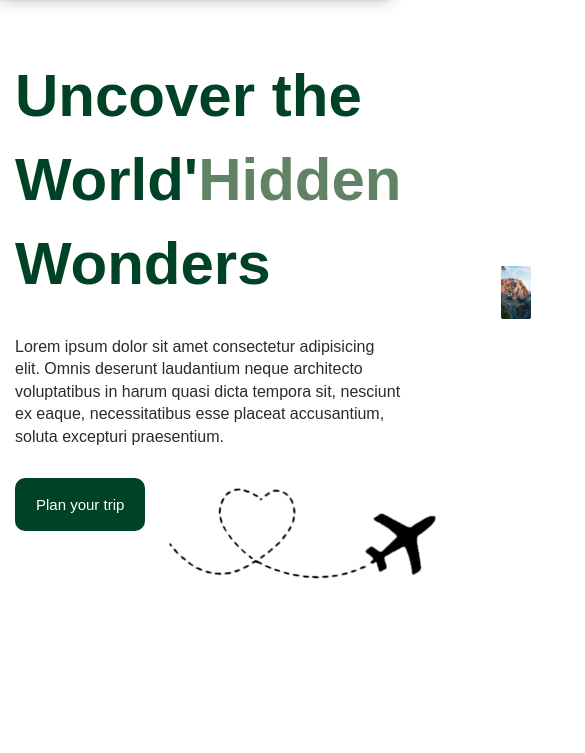
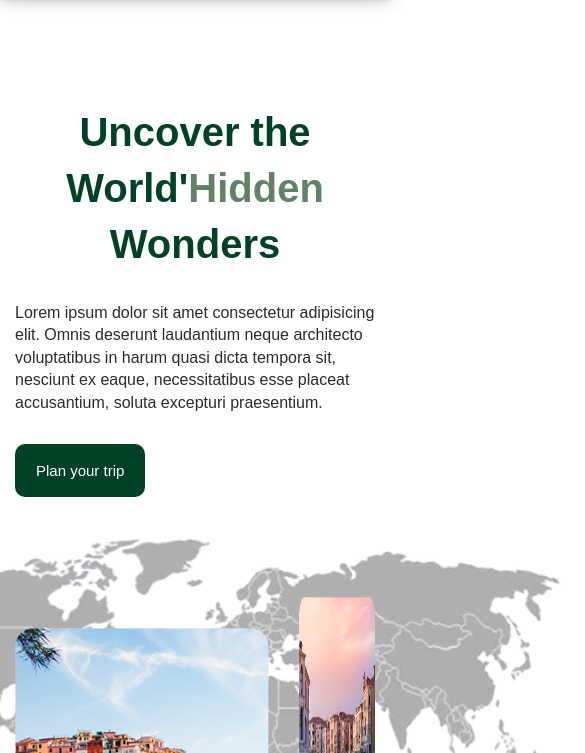
Before and after one commit to kokoy-brtbrt/Basic-BeyoundBoarders, a plain HTML site: page index.html in a window 390 px wide. Shown: the part 91-844 px from the top of the page, 585 px wide, since content can reach past the window. Drawn offline with Linux system fonts and the light colour scheme.

Commit message:
banner 100%

```diff
--- a/style.css
+++ b/style.css
@@ -122,6 +122,8 @@ img {
     width:100%;
     background: var(--light);
     box-shadow: rgba(14, 30, 37, 0.12) 0px 2px 4px 0px, rgba(14, 30, 37, 0.32) 0px 2px 16px 0px;
+    z-index:999;
+
 }
 .header .header_wrapper{
     display: flex;
@@ -207,7 +209,7 @@ img {
 
 /* BANNER */
 .banner{
-  padding-top: 13rem;
+  padding-top: 18rem;
   padding-bottom: 5rem;
   background: var(--light);
 }
@@ -221,7 +223,30 @@ img {
   display: flex;
   gap: 3rem;
   align-items: center;
+  position:relative;
 }
+.banner .banner_img img{
+  position: relative;
+  z-index: 100;
+  max-height: 45rem;
+}
+.banner .banner_wrapper:hover .banner_img::before{
+  left:-20rem;
+  transition: .5s ease;
+}
+.banner .banner_img .images img{
+  min-height:25rem;
+  width: 100%;
+  object-fit:center;
+}
+.banner .banner_img::before{
+  content:url("/img/map (1).png");
+  position:absolute;
+  top:-10rem;
+  left:-12rem;
+  transition: .5s ease;
+}
+
 .banner .banner_text h1{
   font-size:6rem;
   font-weight: 800;
@@ -237,12 +262,39 @@ img {
 .banner .banner_text{
 position: relative;
 }
+.banner .banner_wrapper:hover .banner_text::after{
+  transform:rotate(-360deg);
+  transition:.5s ease;
+}
 .banner .banner_text::after {
   content: url("/img/airplane.png");
   position: absolute;
   bottom: -18rem;
   right: 0rem:
 }
+  @media screen and (max-width:500px){
+    .banner .banner_wrapper{
+      display:grid;
+      grid-template-columns:1fr;
+    }
+    .banner .banner_text h1{
+      font-size:4rem;
+      text-align:center;
+    }
+    .banner .banner_text a{
+      text-align: center;
+    }
+    .banner .banner_text::after{
+      content: "";
+    }
+    .banner .banner_wrapper:hover .banner_img::before{
+      left:-12rem;
+      transition: .5s ease;
+    }
+    .banner .banner img .images img{
+      min-heght:20rem;
+    }
+  }
 /* REPEATABLE PATTERNS */
 :root{
    --primary: #004225;
```
Also changed, not shown: img/map (1).png (added).
